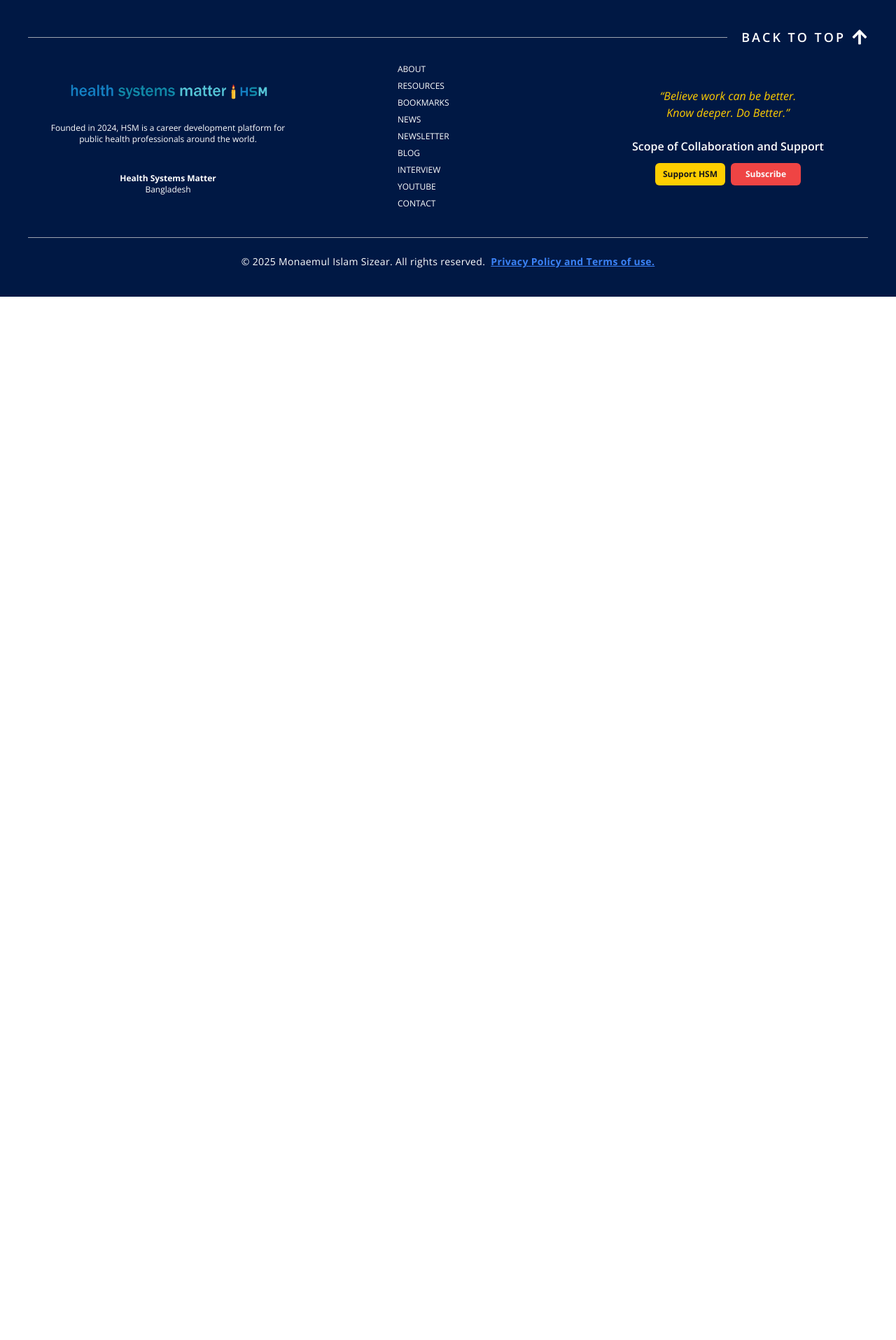
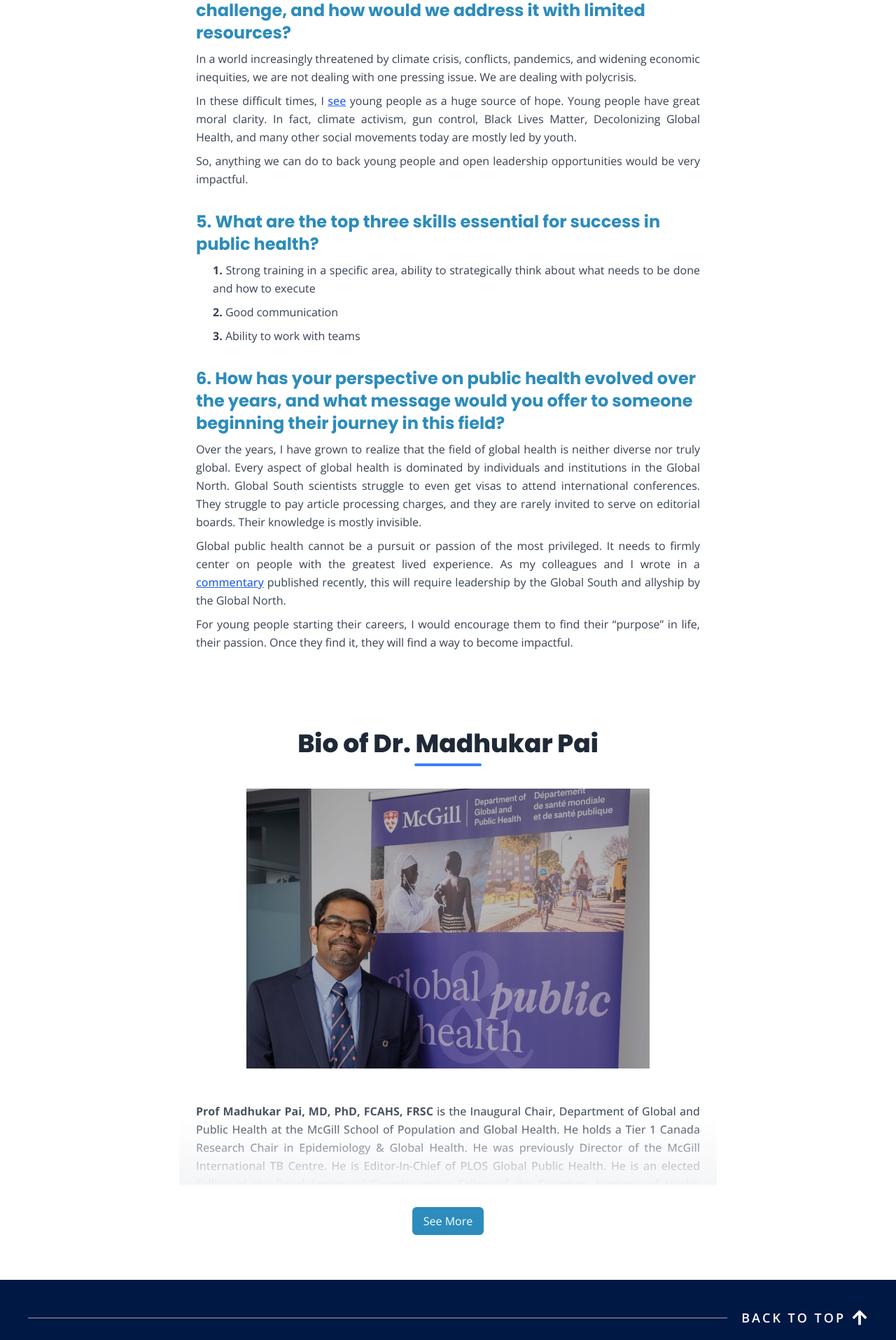
Before and after one commit to mehrabhossain1/hsm, a Next.js app: page /interview/public-health-insights in a window 1280 px wide. Shown: the part 1605-3520 px from the top of the page at 70% size. Before the commit the page ends 2029 px from the top, so only its background shows below. Built offline with nearby package versions, Linux system fonts and the light colour scheme.

Commit message:
completed: interview 1

```diff
--- /dev/null
+++ b/app/interview/public-health-insights/DrMadhukarPaiBio.tsx
@@ -0,0 +1,105 @@
+"use client";
+
+import { useState } from "react";
+import { motion } from "framer-motion";
+import Image from "next/image";
+
+const DrMadhukarPaiBio = () => {
+  const [isExpanded, setIsExpanded] = useState(false);
+
+  return (
+    <div className="max-w-screen-lg mx-auto px-6 py-12 relative">
+      {/* Title */}
+      <h2
+        onClick={() => setIsExpanded(!isExpanded)}
+        className="cursor-pointer text-3xl md:text-4xl font-extrabold text-gray-800 text-center mb-8"
+      >
+        Bio of Dr. Madhukar Pai
+        <span className="block w-24 h-1 bg-blue-500 mx-auto mt-2 rounded-full"></span>
+      </h2>
+
+      {/* Clickable Image */}
+      <div
+        className="max-w-xl mx-auto my-4 h-[400px] relative cursor-pointer"
+        onClick={() => setIsExpanded(!isExpanded)}
+      >
+        <Image
+          src="/interview/madhukar.jpg"
+          alt="Dr. Madhukar Pai"
+          layout="fill"
+          objectFit="cover"
+          className={`transition-all duration-500 ${
+            isExpanded ? "brightness-100" : "brightness-75"
+          }`}
+        />
+      </div>
+
+      {/* Collapsible Bio Content */}
+      <motion.div
+        initial={false}
+        animate={{
+          height: isExpanded ? "auto" : "150px",
+          opacity: isExpanded ? 1 : 0.9,
+        }}
+        transition={{ duration: 0.5 }}
+        className="overflow-hidden relative max-w-screen-md mx-auto"
+      >
+        <div className="py-6 font-medium">
+          <p className="px-6 text-gray-700 mt-2 leading-relaxed text-justify">
+            <strong>Prof Madhukar Pai, MD, PhD, FCAHS, FRSC</strong> is the
+            Inaugural Chair, Department of Global and Public Health at the
+            McGill School of Population and Global Health. He holds a Tier 1
+            Canada Research Chair in Epidemiology & Global Health. He was
+            previously Director of the McGill International TB Centre. He is
+            Editor-In-Chief of PLOS Global Public Health. He is an elected
+            Fellow of the Royal Society of Canada, and a Fellow of the Canadian
+            Academy of Health Sciences.
+          </p>
+          <p className="px-6 text-gray-700 mt-2 leading-relaxed text-justify">
+            Madhu Pai did his medical training and community medicine residency
+            in Vellore, India. He completed his PhD in epidemiology at UC
+            Berkeley, and a postdoctoral fellowship at the UCSF.
+          </p>
+          <p className="px-6 text-gray-700 mt-2 leading-relaxed text-justify">
+            Madhu serves on the WHO Strategic and Technical Advisory Group for
+            TB in the South-East Asia Region, and the WHO Advisory group on
+            Tuberculosis Diagnostics and Laboratory. He is a member of the
+            Scientific Advisory Committee of FIND, Geneva. He serves as the
+            Chair of the Public-Private Mix (PPM) Working Group of the Stop TB
+            Partnership. He serves on the editorial boards of Lancet Infectious
+            Diseases, PLoS Medicine, and BMJ Global Health, among others. He is
+            Editor-In-Chief of PLOS Global Public Health.
+          </p>
+          <p className="px-6 text-gray-700 mt-2 leading-relaxed text-justify">
+            Madhu’s research is mainly focused on improving the diagnosis and
+            treatment of tuberculosis, especially in high-burden countries like
+            India and South Africa. His research is supported by grant funding
+            from the Gates Foundation, Grand Challenges Canada, and Canadian
+            Institutes of Health Research. He has more than 400 publications. He
+            is recipient of the Union Scientific Prize, Chanchlani Global Health
+            Research Award, Haile T. Debas Prize, and David Johnston Faculty &
+            Staff Award. He is an elected Fellow of the Royal Society of Canada,
+            and a Fellow of the Canadian Academy of Health Sciences.
+          </p>
+        </div>
+
+        {/* Blur effect when collapsed */}
+        {!isExpanded && (
+          <div className="absolute bottom-0 left-0 w-full h-24 bg-gradient-to-t from-gray-100 to-transparent"></div>
+        )}
+      </motion.div>
+
+      {/* Toggle Button */}
+      <div className="flex justify-center my-4 ">
+        <button
+          onClick={() => setIsExpanded(!isExpanded)}
+          className="mt-4 bg-[#2D8CBB] text-white px-4 py-2 rounded-md hover:bg-[#1B6E99] transition duration-200"
+        >
+          {isExpanded ? "See Less" : "See More"}
+        </button>
+      </div>
+    </div>
+  );
+};
+
+export default DrMadhukarPaiBio;
--- a/app/interview/public-health-insights/page.tsx
+++ b/app/interview/public-health-insights/page.tsx
@@ -1,5 +1,6 @@
 /* eslint-disable react/no-unescaped-entities */
 import Image from "next/image";
+import DrMadhukarPaiBio from "./DrMadhukarPaiBio";
 
 const PublicHealthInsightsPage = () => {
   return (
@@ -142,7 +143,99 @@ const PublicHealthInsightsPage = () => {
             </a>
           </p>
         </div>
+
+        {/* Question 4 */}
+        <div className="mb-8">
+          <h2 className="text-2xl font-bold text-[#2D8CBB] ">
+            4. What is the most pressing global public health challenge, and how
+            would we address it with limited resources?
+          </h2>
+          <p className="text-gray-700 mt-2 leading-relaxed text-justify">
+            In a world increasingly threatened by climate crisis, conflicts,
+            pandemics, and widening economic inequities, we are not dealing with
+            one pressing issue. We are dealing with polycrisis.
+          </p>
+          <p className="text-gray-700 mt-2 leading-relaxed text-justify">
+            In these difficult times, I{" "}
+            <a
+              href="https://www.nature.com/articles/d41586-024-03413-2"
+              target="_blank"
+              rel="noopener noreferrer"
+              className="text-blue-600 underline font-medium"
+            >
+              see
+            </a>{" "}
+            young people as a huge source of hope. Young people have great moral
+            clarity. In fact, climate activism, gun control, Black Lives Matter,
+            Decolonizing Global Health, and many other social movements today
+            are mostly led by youth.
+          </p>
+          <p className="text-gray-700 mt-2 leading-relaxed text-justify">
+            So, anything we can do to back young people and open leadership
+            opportunities would be very impactful.
+          </p>
+        </div>
+
+        {/* Question 5 */}
+        <div className="mb-8">
+          <h2 className="text-2xl font-bold text-[#2D8CBB] ">
+            5. What are the top three skills essential for success in public
+            health?
+          </h2>
+          <p className="text-gray-700 mt-2 leading-relaxed text-justify pl-6">
+            <strong>1.</strong> Strong training in a specific area, ability to
+            strategically think about what needs to be done and how to execute
+          </p>
+          <p className="text-gray-700 mt-2 leading-relaxed text-justify pl-6">
+            <strong>2.</strong> Good communication
+          </p>
+          <p className="text-gray-700 mt-2 leading-relaxed text-justify pl-6">
+            <strong>3.</strong> Ability to work with teams
+          </p>
+        </div>
+
+        {/* Question 6 */}
+        <div className="mb-8">
+          <h2 className="text-2xl font-bold text-[#2D8CBB] ">
+            6. How has your perspective on public health evolved over the years,
+            and what message would you offer to someone beginning their journey
+            in this field?
+          </h2>
+          <p className="text-gray-700 mt-2 leading-relaxed text-justify">
+            Over the years, I have grown to realize that the field of global
+            health is neither diverse nor truly global. Every aspect of global
+            health is dominated by individuals and institutions in the Global
+            North. Global South scientists struggle to even get visas to attend
+            international conferences. They struggle to pay article processing
+            charges, and they are rarely invited to serve on editorial boards.
+            Their knowledge is mostly invisible.
+          </p>
+          <p className="text-gray-700 mt-2 leading-relaxed text-justify">
+            Global public health cannot be a pursuit or passion of the most
+            privileged. It needs to firmly center on people with the greatest
+            lived experience. As my colleagues and I wrote in a{" "}
+            <a
+              href="https://www.thelancet.com/journals/lancet/article/PIIS0140-6736(24)02323-7/abstract"
+              target="_blank"
+              rel="noopener noreferrer"
+              className="text-blue-600 underline font-medium"
+            >
+              commentary
+            </a>{" "}
+            published recently, this will require leadership by the Global South
+            and allyship by the Global North.
+          </p>
+          <p className="text-gray-700 mt-2 leading-relaxed text-justify">
+            For young people starting their careers, I would encourage them to
+            find their “purpose” in life, their passion. Once they find it, they
+            will find a way to become impactful.
+          </p>
+        </div>
       </div>
+
+      {/* Footer */}
+      {/* Bio of Dr. Madhukar pai */}
+      <DrMadhukarPaiBio />
     </div>
   );
 };
```
